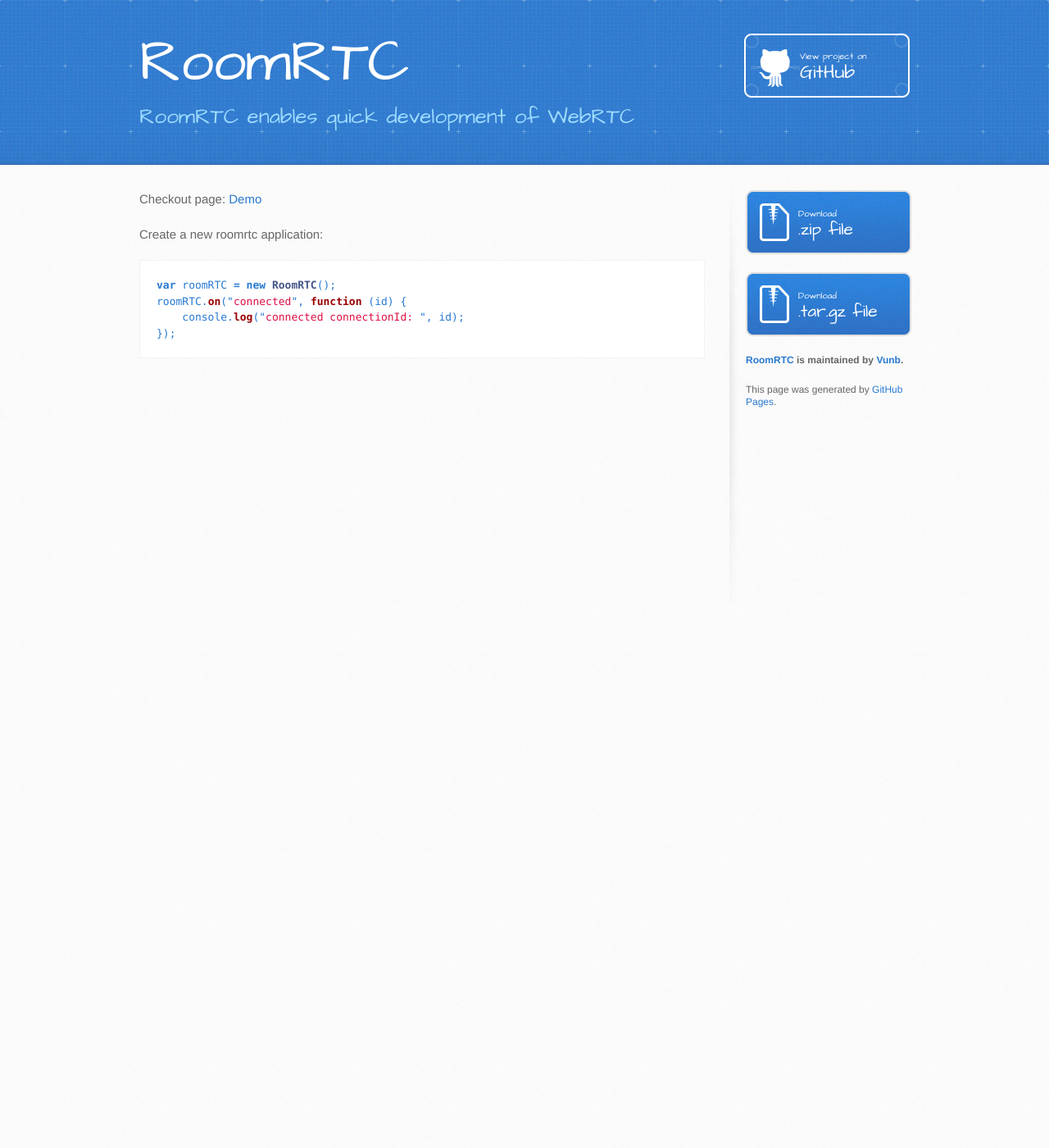
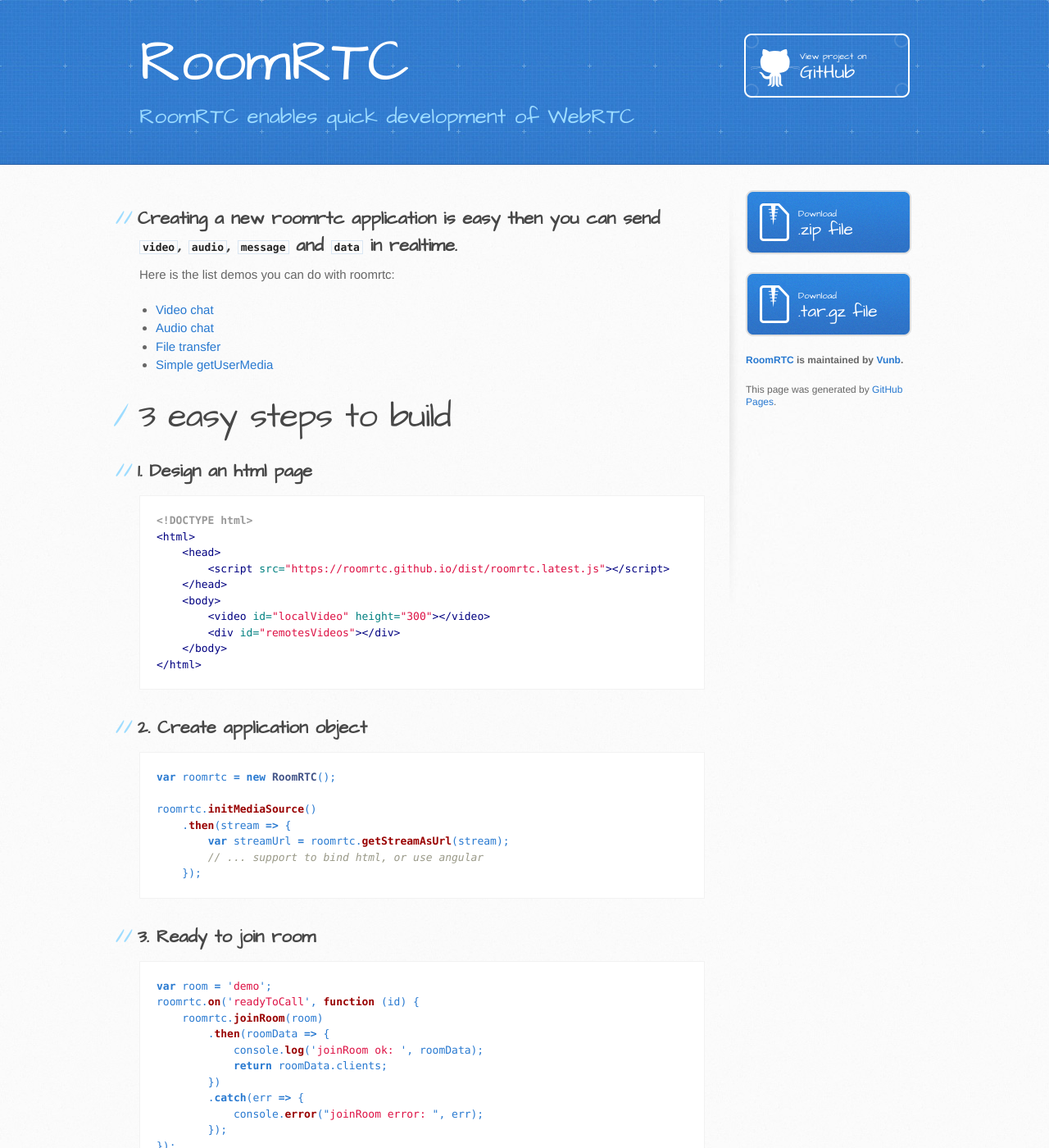
Before and after one commit to roomrtc/roomrtc.github.io, a Jekyll site: the page built from index.md, in a window 1280 px wide and 1400 px high. Shown: the whole window at 82% size. Built offline with Jekyll 4.4.1, drawn with Linux system fonts in a browser that asks for light colours.

Commit message:
add guide how to build a roomrtc application

````diff
--- a/index.md
+++ b/index.md
@@ -3,13 +3,56 @@
 title: RoomRTC enables quick development of WebRTC
 ---
 
-Checkout page: [Demo](/demo)
+## Creating a new roomrtc application is easy then you can send `video`, `audio`, `message` and `data` in realtime.
 
-Create a new roomrtc application:
+Here is the list demos you can do with roomrtc:
+
+* [Video chat](/demo?room43)
+* [Audio chat](/demo?room44)
+* [File transfer](/filetransfer?room45)
+* [Simple getUserMedia](/gum)
+
+# 3 easy steps to build
+
+## 1. Design an html page
+
+```html
+<!DOCTYPE html>
+<html>
+    <head>
+        <script src="https://roomrtc.github.io/dist/roomrtc.latest.js"></script>
+    </head>
+    <body>
+        <video id="localVideo" height="300"></video>
+        <div id="remotesVideos"></div>
+    </body>
+</html>
+```
+
+## 2. Create application object
 
 ```js
-var roomRTC = new RoomRTC();
-roomRTC.on("connected", function (id) {
-    console.log("connected connectionId: ", id);
+var roomrtc = new RoomRTC();
+
+roomrtc.initMediaSource()
+    .then(stream => {
+        var streamUrl = roomrtc.getStreamAsUrl(stream);
+        // ... support to bind html, or use angular
+    });
+```
+
+## 3. Ready to join room
+
+```js
+var room = 'demo';
+roomrtc.on('readyToCall', function (id) {
+    roomrtc.joinRoom(room)
+        .then(roomData => {
+            console.log('joinRoom ok: ', roomData);
+            return roomData.clients;
+        })
+        .catch(err => {
+            console.error("joinRoom error: ", err);
+        });
 });
 ```
````
